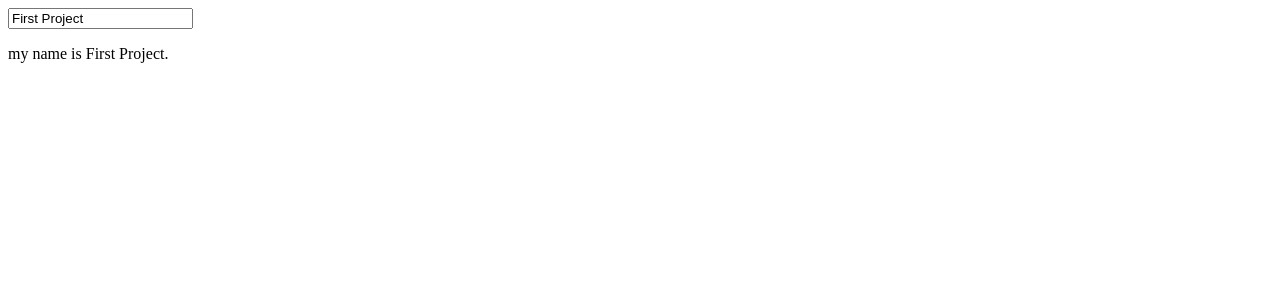
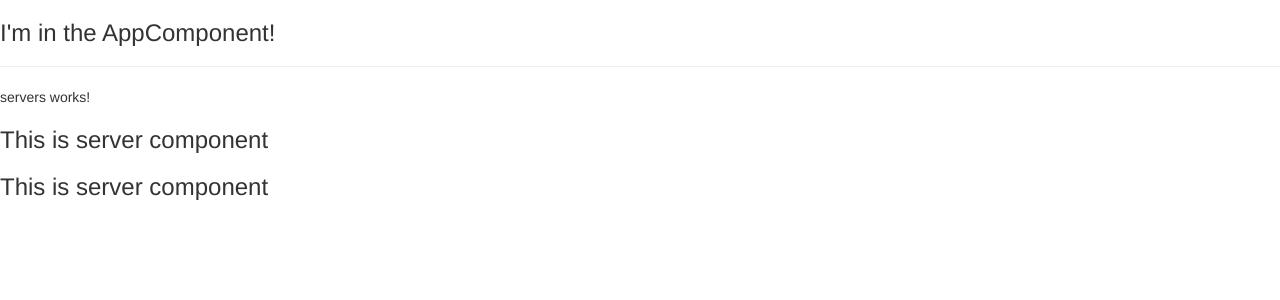
Before and after one commit to shivampatel251097/my-first-angular-app, an Angular app: page / in a window 1280 px wide. Shown: the top 300 px of the page. Built offline with nearby package versions, Linux system fonts and the light colour scheme.

Commit message:
new commit

```diff
--- a/angular.json
+++ b/angular.json
@@ -24,6 +24,7 @@
               "src/assets"
             ],
             "styles": [
+              "node_modules/bootstrap/dist/css/bootstrap.min.css",
               "src/styles.css"
             ],
             "scripts": []
--- a/package.json
+++ b/package.json
@@ -19,6 +19,7 @@
     "@angular/platform-browser": "~10.1.0",
     "@angular/platform-browser-dynamic": "~10.1.0",
     "@angular/router": "~10.1.0",
+    "bootstrap": "^3.4.1",
     "rxjs": "~6.6.0",
     "tslib": "^2.0.0",
     "zone.js": "~0.10.2"
--- a/src/app/app.component.html
+++ b/src/app/app.component.html
@@ -1,2 +1,7 @@
-<input type="text" [(ngModel)]="title" >
-<p>my name is {{title}}.</p>
+<!-- <input type="text" [(ngModel)]="name" >
+<p>my name is {{name}}.</p> -->
+
+<h3>I'm in the AppComponent!</h3>
+<hr>
+
+<app-servers>Loading servers content</app-servers>
--- a/src/app/app.component.ts
+++ b/src/app/app.component.ts
@@ -6,6 +6,6 @@ import { Component } from '@angular/core';
   styleUrls: ['./app.component.css']
 })
 export class AppComponent {
-  name = 'Shivam Patel';
-  title = 'First Project';
+  // name = 'Shivam Patel';
+  // title = 'First Project';
 }
--- /dev/null
+++ b/src/app/server/server.component.html
@@ -0,0 +1 @@
+<h3>This is server component</h3>
--- /dev/null
+++ b/src/app/servers/servers.component.html
@@ -0,0 +1,3 @@
+<p>servers works!</p>
+<app-server>Loading ......</app-server>
+<app-server>Loading ......</app-server>
--- /dev/null
+++ b/src/app/servers/servers.component.ts
@@ -0,0 +1,15 @@
+import { Component, OnInit } from '@angular/core';
+
+@Component({
+  selector: 'app-servers',
+  templateUrl: './servers.component.html',
+  styleUrls: ['./servers.component.css']
+})
+export class ServersComponent implements OnInit {
+
+  constructor() { }
+
+  ngOnInit(): void {
+  }
+
+}
--- a/src/index.html
+++ b/src/index.html
@@ -8,6 +8,6 @@
   <link rel="icon" type="image/x-icon" href="favicon.ico">
 </head>
 <body>
-  <app-root></app-root>
+  <app-root>Loading......</app-root>
 </body>
 </html>
```
Also changed, not shown: src/app/app.module.ts (+6 -2 lines), src/app/server/server.component.ts (added, +11 -0 lines), src/app/server/server.component.css (added), src/app/servers/servers.component.css (added), 2 other files (tests, documents, lock files or other folders).
